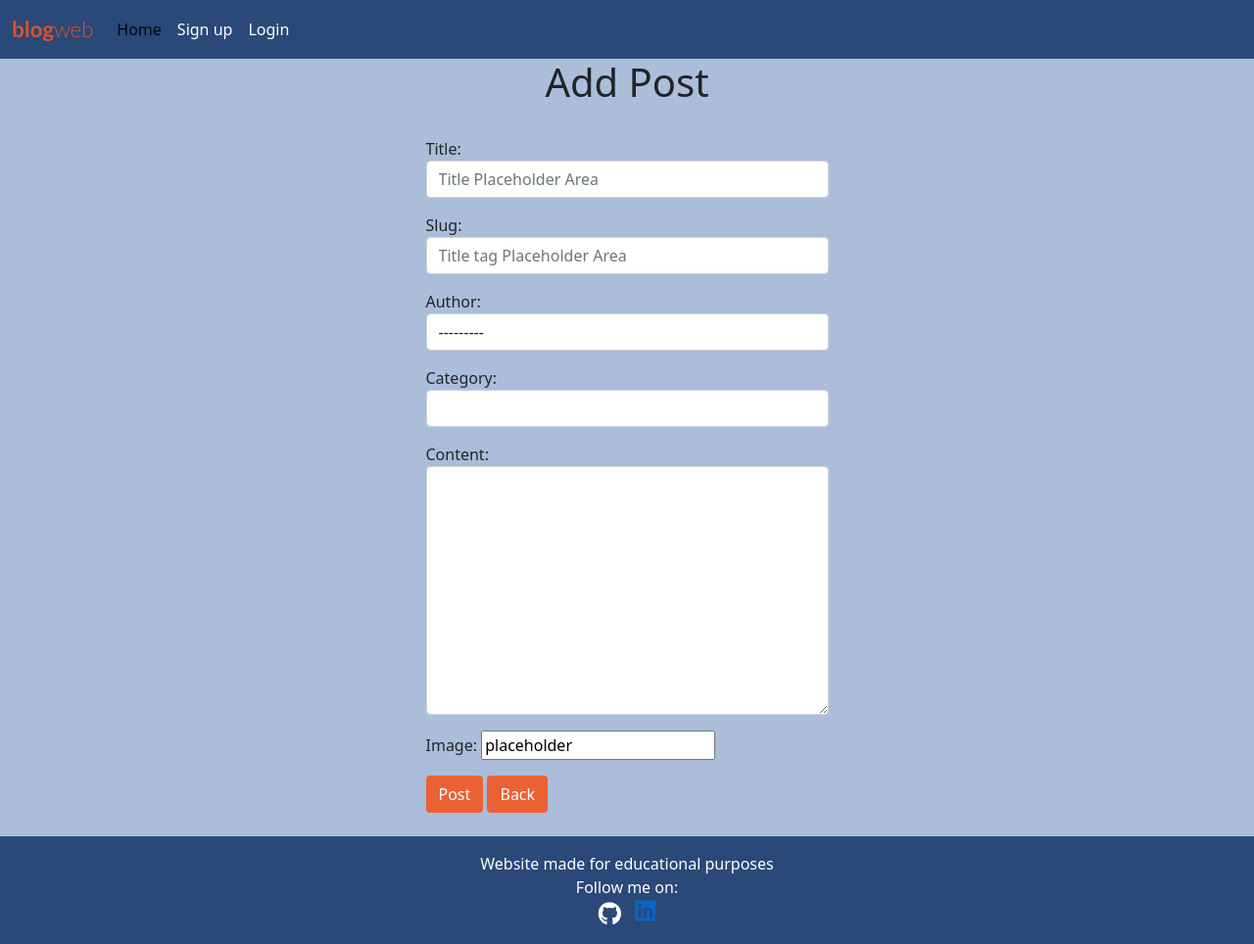
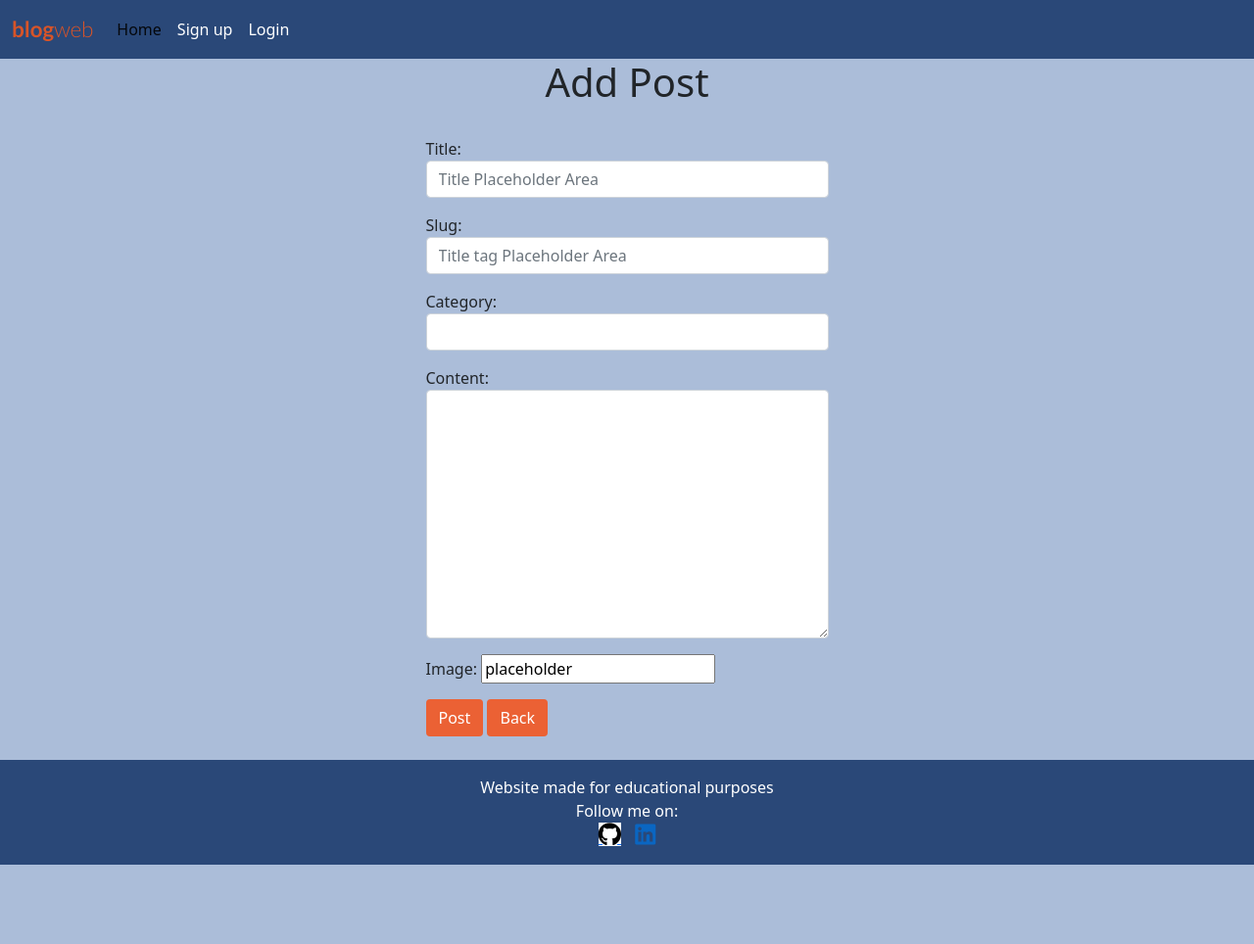
Before and after one commit to shahery/django-blog-project4, a Django app: page /add_post/slug/ in a window 1280 px wide. Shown: the whole page at 98% size. After the commit the page ends 883 px from the top, so only its background shows below. Run offline with Django 3.2, Linux system fonts and the light colour scheme; lists and menus that the app fills with data are empty; some libraries are stand-ins or nearby versions.

Commit message:
Add the correction of author while posting

```diff
--- a/blog/forms.py
+++ b/blog/forms.py
@@ -30,7 +30,9 @@ class PostForm(forms.ModelForm):
                                      'placeholder': 'Title Placeholder Area'}),
             'slug': forms.TextInput(attrs={'class': 'form-control',
                                     'placeholder': 'Title tag Placeholder Area'}),
-            'author': forms.Select(attrs={'class': 'form-control'}),
+            'author': forms.TextInput(attrs={'class': 'form-control',
+                                    'value': '', 'id': 'elder', 'type': 'hidden'}),
+            # 'author': forms.Select(attrs={'class': 'form-control'}),
             'category': forms.Select(choices=cat_list, attrs={'class':
                                      'form-control', 'placeholder': 'Choose or select category'}),
             'content': forms.Textarea(attrs={'class': 'form-control'}),
--- a/static/css/style.css
+++ b/static/css/style.css
@@ -158,6 +158,7 @@ body {
 
 .bg-color {
     color: black !important;
+    background-color: #fff !important;
 
 }
 
@@ -176,6 +177,7 @@ body {
     color: 	white;
     margin-right: 10px;
     font-size: x-large !important;
+    display: inline;
 
 }
 
@@ -183,6 +185,7 @@ body {
     color: #0A66C2;
     overflow: hidden !important;
     font-size: x-large !important;
+    display: inline !important;
 
 }
 
--- a/templates/base.html
+++ b/templates/base.html
@@ -82,7 +82,7 @@
     <!-- Footer -->
     <footer class="footer mt-auto py-3 dark-bg">
         <p class="m-0 text-center text-white">Website made for educational purposes</p>
-        <p class="m-0 text-center text-white">Follow me on:<a><br><a href="https://github.com" target="_blank" rel="noopener" aria-label="visits my github page(open in a new tab)"><i class="fab fa-github"></i></a>
+        <p class="m-0 text-center text-white">Follow me on:<a><br><a href="https://github.com" target="_blank" rel="noopener" aria-label="visits my github page(open in a new tab)"><i class="fab fa-github bg-color"></i></a>
             <a href="https://linkedin.com" target="_blank" rel="noopener" aria-label="visits my linkedin page(open in a new tab)"><i class="fab fa-linkedin"></i></a></p>
     </footer>
     <script src="scripts/setTimeout.js">
--- a/templates/create_post.html
+++ b/templates/create_post.html
@@ -16,5 +16,9 @@
     </div>
 </div>
 <br>
+<script>
+    var name = "{{ user.id }}";
+    document.getElementById("elder").value = name;
+</script>
 
 {% endblock %}
```
